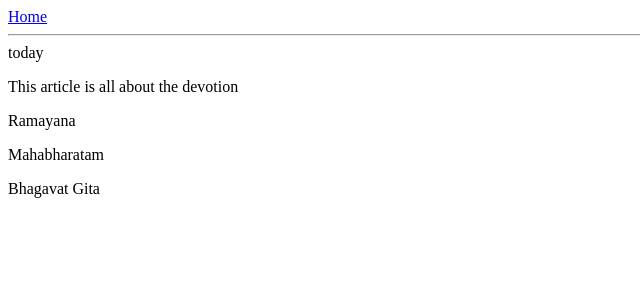
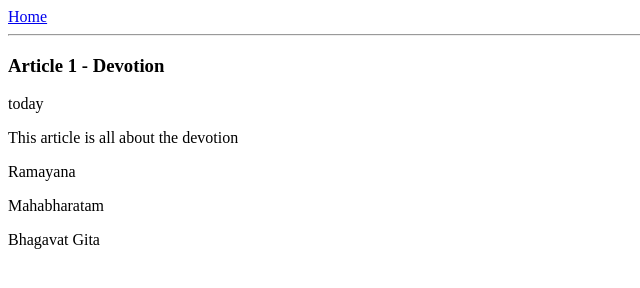
Before and after one commit to dreams1512/imad-app, a website: page ui/article1.html in a window 1280 px wide. Shown: the whole page, without its empty margins (0-640 px from the left). Drawn offline with Linux system fonts and the light colour scheme.

Commit message:
[imad-console] Updates ui/article1.html

```diff
--- a/ui/article1.html
+++ b/ui/article1.html
@@ -7,6 +7,7 @@
             <a href='/'>Home </a>
         </div>
         <hr/>
+        <h3>Article 1 - Devotion</h3>
         <div>
             <date> today </date>
        </div>
```
